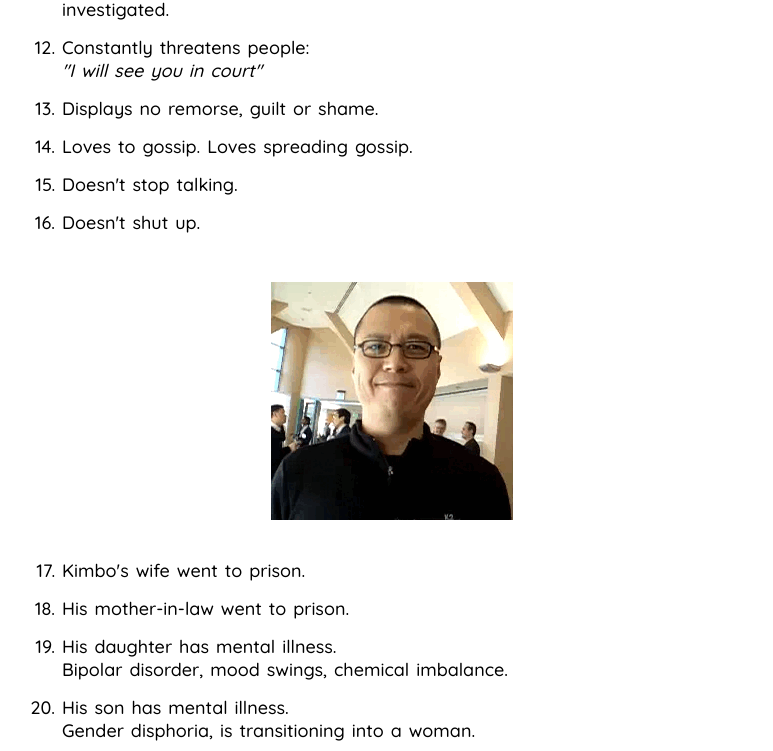
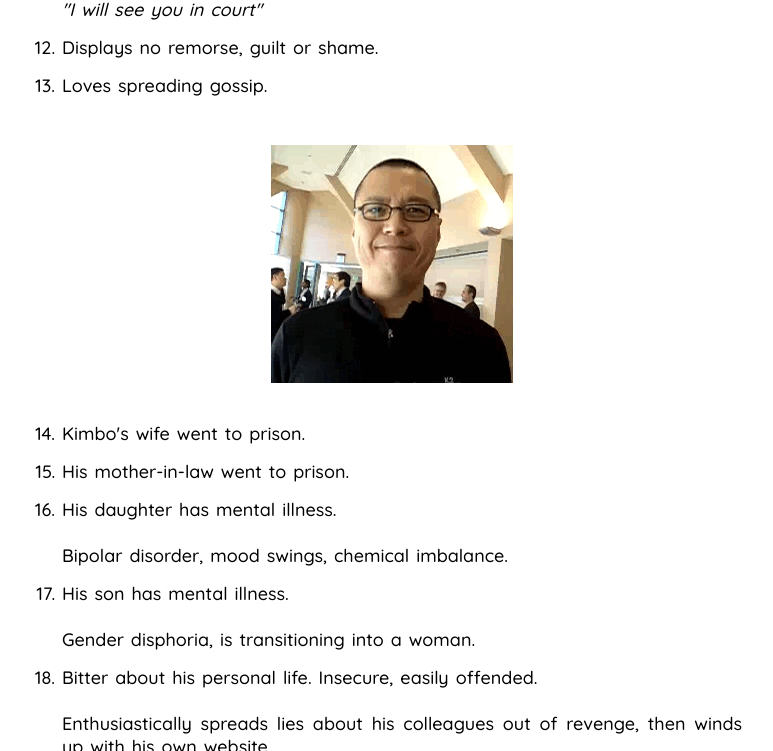
Before and after one commit to yangchul2000/kimbofraud, a plain HTML site: page index.html in a window 1280 px wide. Shown: the part 1410-2161 px from the top of the page, without its empty margins (248-1021 px from the left). Drawn offline with Linux system fonts and the light colour scheme; a web font is replaced by a local one.

Commit message:
Update index.html

```diff
--- a/index.html
+++ b/index.html
@@ -155,23 +155,20 @@
 			<li>He is a liar and a fraud.</li>
 			<li>His life is a ponzi scheme, scamming investors accross Asia and the US.</li>
             <li>Has life long disputes with colleagues, investors, and family members.</li>
-			<li>Spreads lies about people to sabotage their reputation, while pretending to be a victim.</li>
+			<li>Spreads lies about people to sabotage their reputation.</li>
 			<li>Falsey accusing them of crimes they never committed.</li>
-			<li>Can't handle his own disputes, lies to everyone, hoping they take his side.</li>
+			<li>Can't handle his own disputes, drags others in.</li>
             <br />
                 <div class="image2">
                     <img src='hillridge-group.jpg' class='picture'>
                 </div>
             <br />
-			<li>Extremely deceptive.</li>
 			<li>Records conversations without conscent, then edits the dialogue.</li>
 			<li>Follows people to their work, files false complaints, hoping to get them fired.</li>
 			<li>He was warned by police for filing false reports, after trying to get someone investigated.</li>
-			<li>Constantly threatens people: <br /> <i>"I will see you in court"</i></li>
+			<li>Threatens people: <br /> <i>"I will see you in court"</i></li>
 			<li>Displays no remorse, guilt or shame.</li>
-            <li>Loves to gossip. Loves spreading gossip.</li>
-			<li>Doesn't stop talking.</li>
-			<li>Doesn't shut up.</li>
+                        <li>Loves spreading gossip.</li>
         <br />
 			<div class="image2">
 				<img src='kimbo5.gif' class='picture'>
@@ -179,9 +176,10 @@
 	    <br />
 			<li>Kimbo's wife went to prison.</li>
 			<li>His mother-in-law went to prison.</li>
-			<li>His daughter has mental illness. <br /> Bipolar disorder, mood swings, chemical imbalance.</li>
-			<li>His son has mental illness. <br /> Gender disphoria, is transitioning into a woman.</li>
-            <li>Currently a co-founder of another start-up called <a href='https://www.hillridge.com.au/'>Hillridge Technology.</a><br /><br /> Unknown if it's another scam at the end of a long list of failed ventures.</li>
+			<li>His daughter has mental illness. <br /><br /> Bipolar disorder, mood swings, chemical imbalance.</li>
+			<li>His son has mental illness. <br /><br /> Gender disphoria, is transitioning into a woman.</li>
+			<li>Bitter about his personal life. Insecure, easily offended. <br /><br /> Enthusiastically spreads lies about his colleagues out of revenge, then winds up with his own website.
+            <li>Currently a co-founder of another scam called <a href='https://www.hillridge.com.au/'>Hillridge Technology.</a></li>
 			<div class="image2">
 				<img src='hillridge.jpg' class='picture'>
 		    	<p class='description'><strong>Kimbo</strong> second from the left</p>
```
